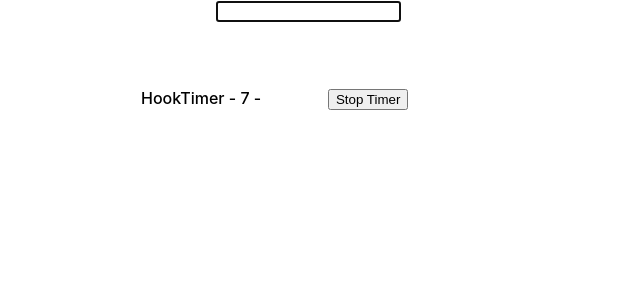
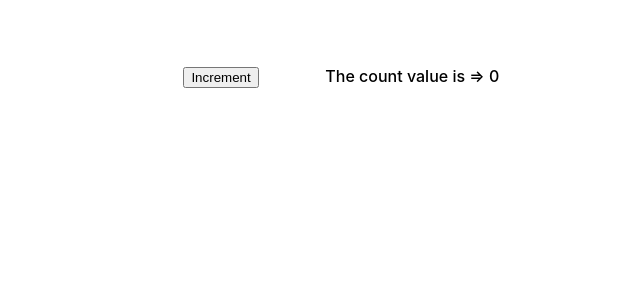
Before and after one commit to BulegaHassan/react-ts-basics, a React (Create React App) app: page / in a window 1280 px wide. Shown: the top 300 px of the page, without its empty margins (332-972 px from the left). Built offline with nearby package versions, Linux system fonts and the light colour scheme.

Commit message:
use class component

```diff
--- a/src/App.tsx
+++ b/src/App.tsx
@@ -1,11 +1,9 @@
 import "./App.css";
-import { DomRef } from "./components/ref/DomRef";
-import { MutableRef } from "./components/ref/MutableRef";
+import Counter from "./components/class/Counter";
 function App() {
   return (
     <div>
-      <DomRef/>
-      <MutableRef/>
+      <Counter message="The count value is =>"/>
     </div>
   );
 }
--- /dev/null
+++ b/src/components/class/Counter.tsx
@@ -0,0 +1,23 @@
+import  { Component } from "react";
+type CounterProps = {
+  message: string;
+};
+type CounterState = {
+  count: number;
+};
+export default class Counter extends Component<CounterProps, CounterState> {
+  state = {
+    count: 0,
+  };
+  handleClick = () => {
+    this.setState((prevState) => ({ count: prevState.count + 1 }));
+  };
+  render() {
+    return (
+      <div>
+        <button onClick={this.handleClick}>Increment</button>
+        {this.props.message} {this.state.count}
+      </div>
+    );
+  }
+}
```
